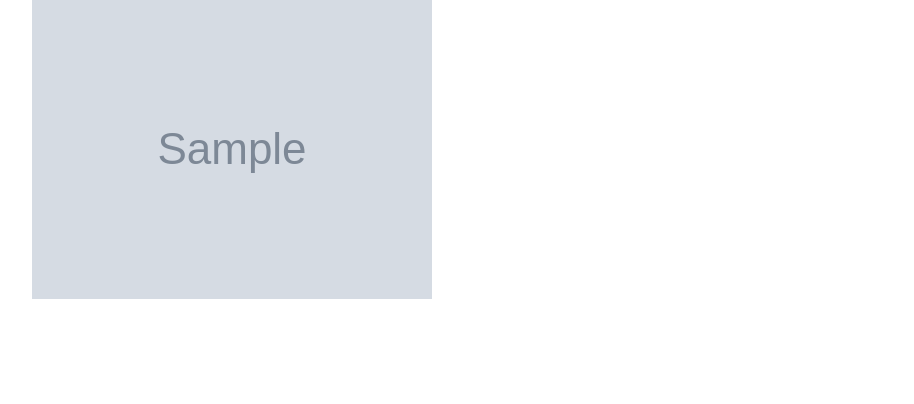
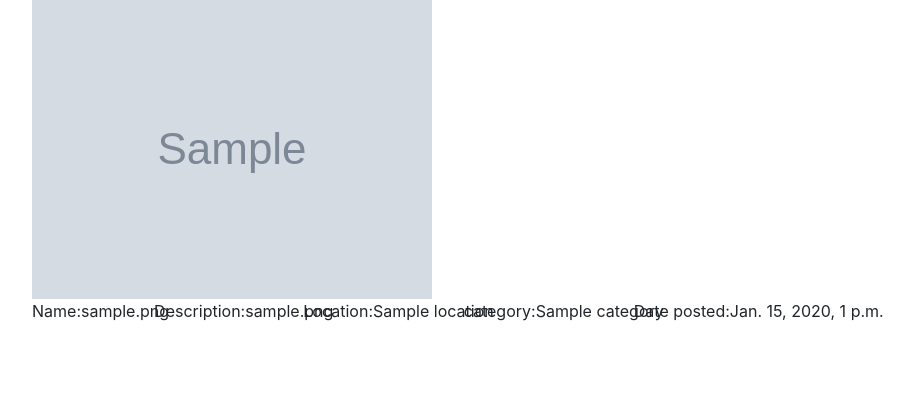
Before and after one commit to evantoh/gallery, a Django app: page /photo/1 in a window 1280 px wide. Shown: the part 57-461 px from the top of the page, without its empty margins (38-952 px from the left). Run offline with Django 3.2, Linux system fonts and the light colour scheme; tables that the repository leaves empty hold one stand-in row (values such as "Sample post"); grey boxes marked "Sample" are stand-in pictures; some libraries are stand-ins or nearby versions.

Commit message:
added more image details i.e image description,name,category,date poste and location

```diff
--- a/gallery/photos/templates/photos/single_photo.html
+++ b/gallery/photos/templates/photos/single_photo.html
@@ -7,7 +7,22 @@
    <div class="row">
      <img src="{{photo.Image.url}}"  class="img-responsive" alt="">
    </div>
+   <div class="row">
+      <p>Name:{{photo.Image_Name}}</p>
+      <div class="row">
+          <p>Description:{{photo.Image_Description}}</p>
+      </div>
+      <div class="row">
+          <p>Location:{{photo.Image_Location}}</p>
+      </div>
+      <div class="row">
+          <p>category:{{photo.Image_Category}}</p>
+      </div>
+      <div class="row">
+          <p>Date posted:{{photo.Image_date}}</p>
+      </div>
 
+    </div>
  </div>
 
  {% endblock %}
```
